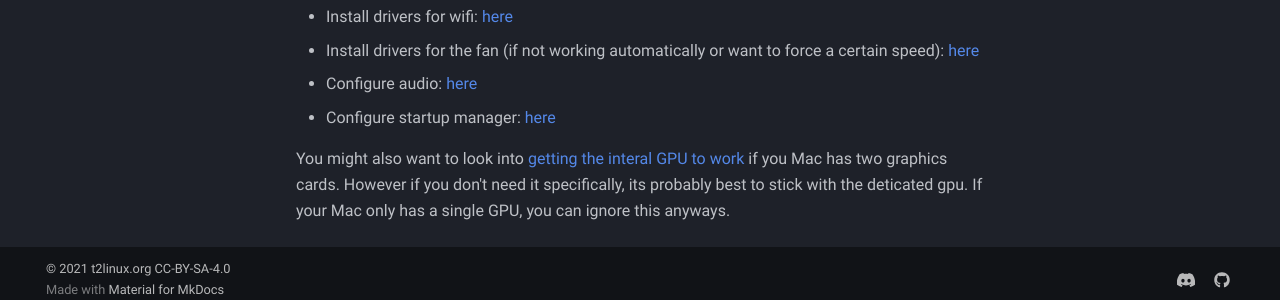
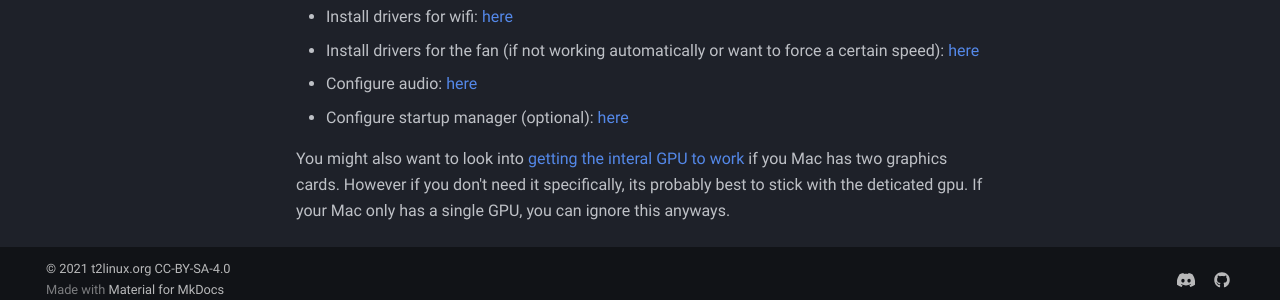
Before and after one commit to t2linux/wiki, an MkDocs documentation site: the page built from docs/roadmap.md, in a window 1280 px wide and 900 px high, scrolled down 1783 px. Shown: the part 588-888 px from the top of the window. Built offline with MkDocs 1.6.1 and Material for MkDocs 9.7.7, drawn with Linux system fonts in a browser that asks for light colours; comment, search, counter and statistics services are not loaded.

Commit message:
Update roadmap.md

```diff
--- a/docs/roadmap.md
+++ b/docs/roadmap.md
@@ -71,7 +71,7 @@ After successfully booting into your new installation, you will need to configur
 - Install drivers for wifi: [here](https://wiki.t2linux.org/guides/wifi/#on-linux)
 - Install drivers for the fan (if not working automatically or want to force a certain speed): [here](https://wiki.t2linux.org/guides/fan/)
 - Configure audio: [here](https://wiki.t2linux.org/guides/audio-config/)
-- Configure startup manager: [here](https://wiki.t2linux.org/guides/startup-manager/)
+- Configure startup manager (optional): [here](https://wiki.t2linux.org/guides/startup-manager/)
 
 You might also want to look into [getting the interal GPU to work](https://wiki.t2linux.org/guides/hybrid-graphics/) if you Mac has two
 graphics cards. However if you don't need it specifically, its probably best to stick with the deticated gpu. If your Mac only has
```
